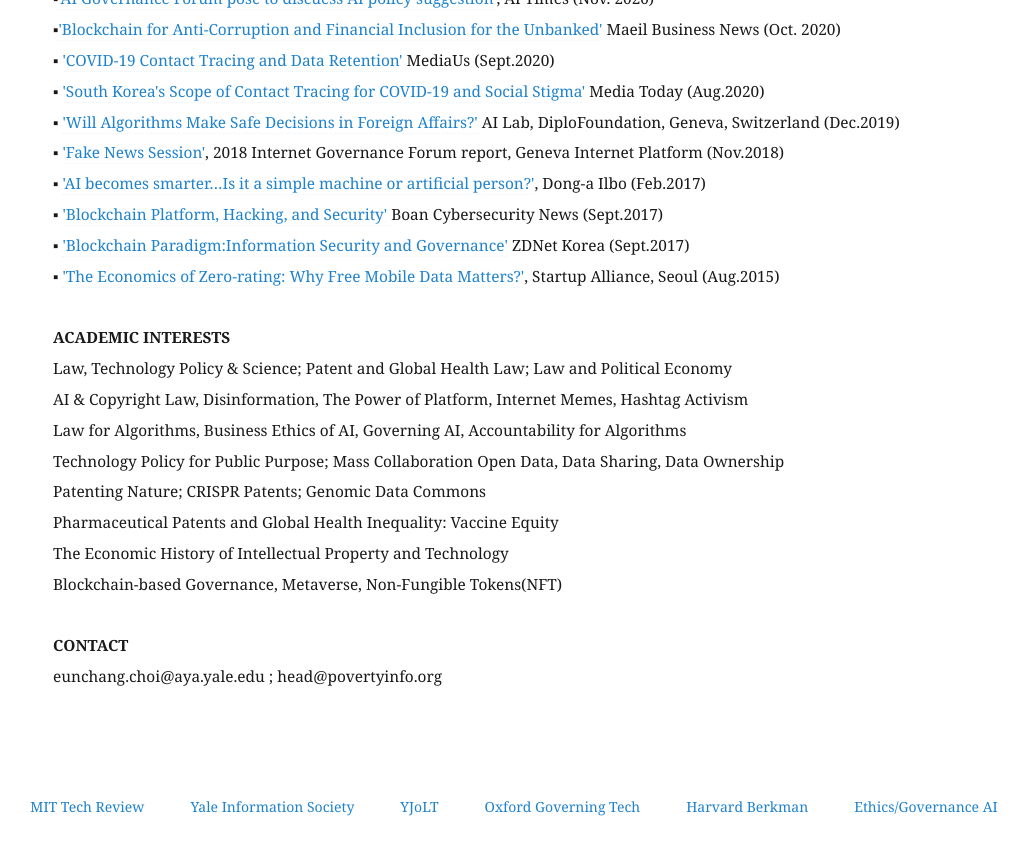
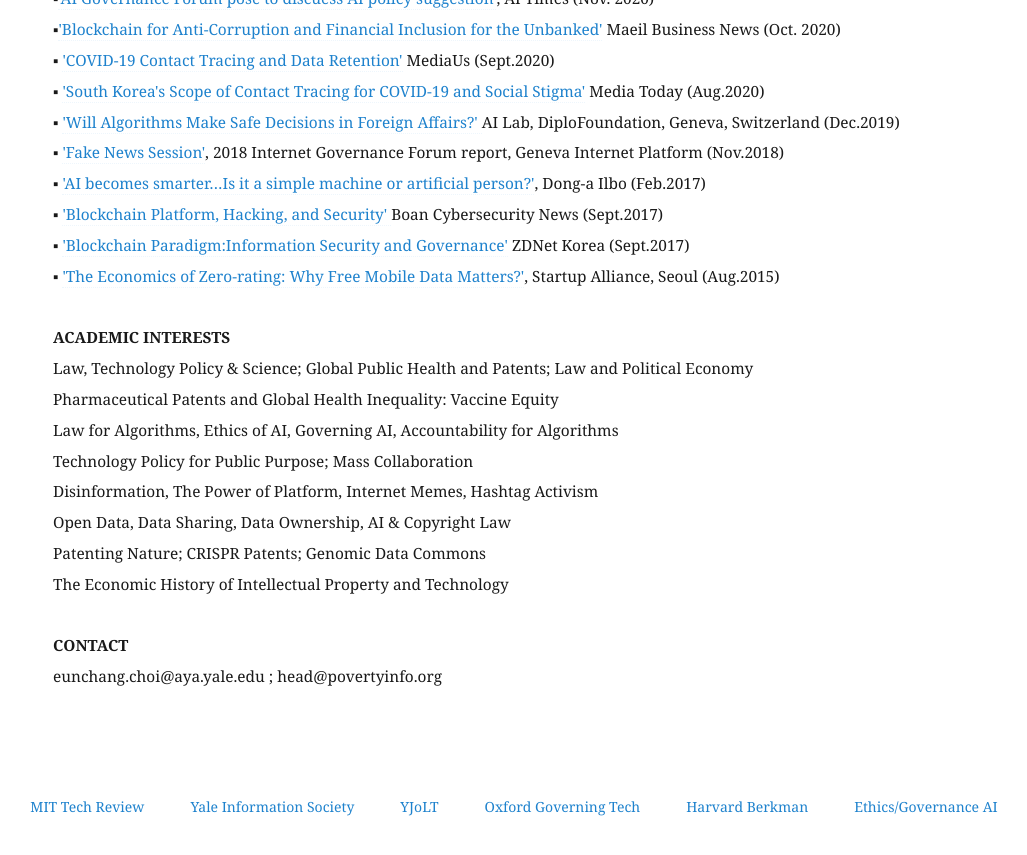
Before and after one commit to eunchangchoi/eunchangchoi.github.io, a Jekyll site: the page built from index.md, in a window 1280 px wide and 900 px high, scrolled down 7499 px. Shown: the top 855 px of the window, without its empty margins (47-1074 px from the left). Built offline with Jekyll 4.4.1, drawn with Linux system fonts in a browser that asks for light colours.

Commit message:
Update index.md

```diff
--- a/index.md
+++ b/index.md
@@ -188,15 +188,14 @@
 
  <br>
  <strong> ACADEMIC INTERESTS </strong> <br>
-   Law, Technology Policy & Science; Patent and Global Health Law; Law and Political Economy<br>
-   AI & Copyright Law, Disinformation, The Power of Platform, Internet Memes, Hashtag Activism <br>
-   Law for Algorithms, Business Ethics of AI, Governing AI, Accountability for Algorithms <br>
-   Technology Policy for Public Purpose; Mass Collaboration
-   Open Data, Data Sharing, Data Ownership <br>
+   Law, Technology Policy & Science; Global Public Health and Patents; Law and Political Economy<br>
+   Pharmaceutical Patents and Global Health Inequality: Vaccine Equity <br>
+   Law for Algorithms, Ethics of AI, Governing AI, Accountability for Algorithms <br>
+   Technology Policy for Public Purpose; Mass Collaboration<br>
+   Disinformation, The Power of Platform, Internet Memes, Hashtag Activism <br>
+   Open Data, Data Sharing, Data Ownership, AI & Copyright Law <br>
    Patenting Nature; CRISPR Patents; Genomic Data Commons <br>
-   Pharmaceutical Patents and Global Health Inequality: Vaccine Equity <br>
    The Economic History of Intellectual Property and Technology <br>
-   Blockchain-based Governance, Metaverse, Non-Fungible Tokens(NFT)  <br>
   <br>
    <strong> CONTACT</strong> <br>
    eunchang.choi@aya.yale.edu ;  head@povertyinfo.org
```
